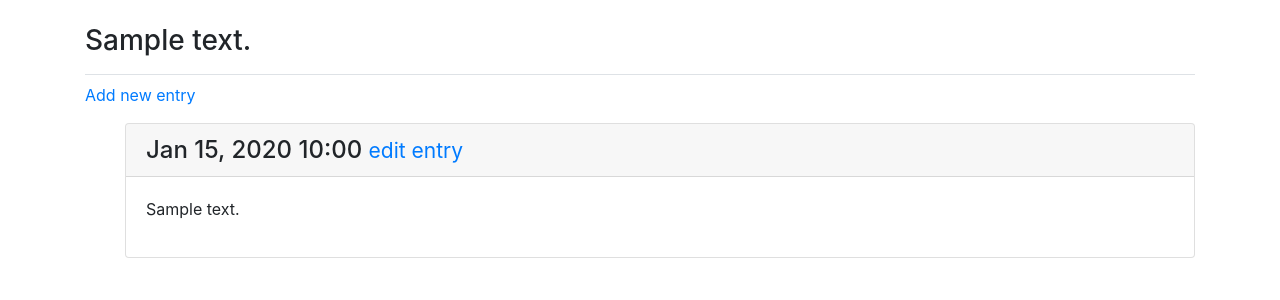
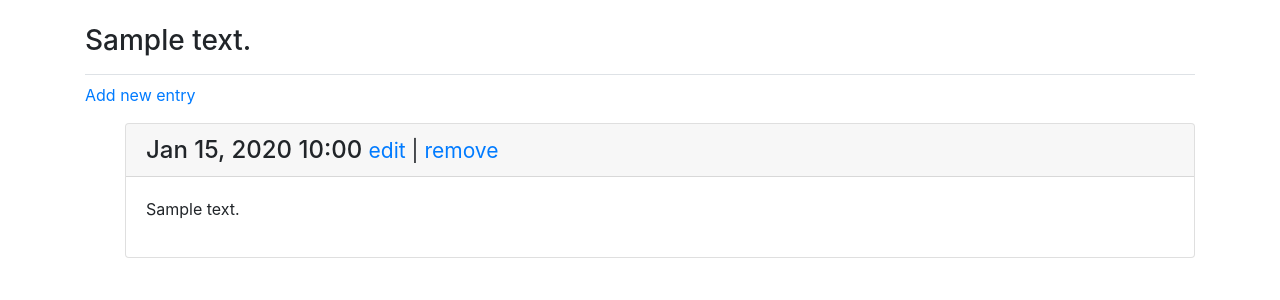
Before and after one commit to barabashka25219/Learning-Log, a Django app: page /topics/1 in a window 1280 px wide. Shown: the part 58-358 px from the top of the page. Run offline with Django 4.2, Linux system fonts and the light colour scheme; a user stored in the database is signed in; tables that the repository leaves empty hold one stand-in row (values such as "Sample post"); some libraries are stand-ins or nearby versions.

Commit message:
New resource: 'remove_entry/<int:entry_id>' 1. Create url 2. Create view

```diff
--- a/learning_log/learning_logs/templates/learning_logs/topic.html
+++ b/learning_log/learning_logs/templates/learning_logs/topic.html
@@ -14,8 +14,10 @@
                 <h4 class="card-header">
                     {{ entry.date_added|date:'M d, Y H:i' }}
                     <small>
-                        <a href="{% url 'learning_logs:edit_entry' entry.id %}">edit entry</a>
+                        <a href="{% url 'learning_logs:edit_entry' entry.id %}">edit</a> |
+                        <a href="{% url 'learning_logs:remove_entry' entry.id %}">remove</a>
                     </small>
+
                 </h4>
 
                 <div class="card-body">
--- a/learning_log/learning_logs/urls.py
+++ b/learning_log/learning_logs/urls.py
@@ -10,4 +10,5 @@ urlpatterns = [
     path('new_topic/', views.new_topic, name='new_topic'),
     path('new_entry/<int:topic_id>', views.new_entry, name='new_entry'),
     path('edit_entry/<int:entry_id>', views.edit_entry, name='edit_entry'),
+    path('remove_entry/<int:entry_id>', views.remove_entry, name='remove_entry'),
 ]
--- a/learning_log/learning_logs/views.py
+++ b/learning_log/learning_logs/views.py
@@ -78,3 +78,13 @@ def edit_entry(request, entry_id):
             return redirect("learning_logs:topic", topic_id=topic_id)
 
     return render(request, 'learning_logs/edit_entry.html', context={'form': form, 'entry_id': entry_id})
+
+@login_required
+def remove_entry(request, entry_id):
+    entry = Entry.objects.get(id=entry_id)
+    topic = entry.topic
+    topic_id = topic.id
+
+    entry.delete()
+
+    return redirect("learning_logs:topic", topic_id=topic_id)
```
